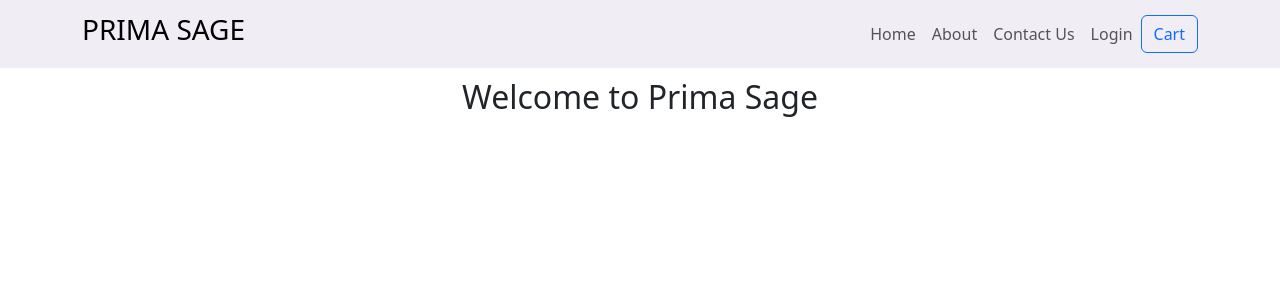
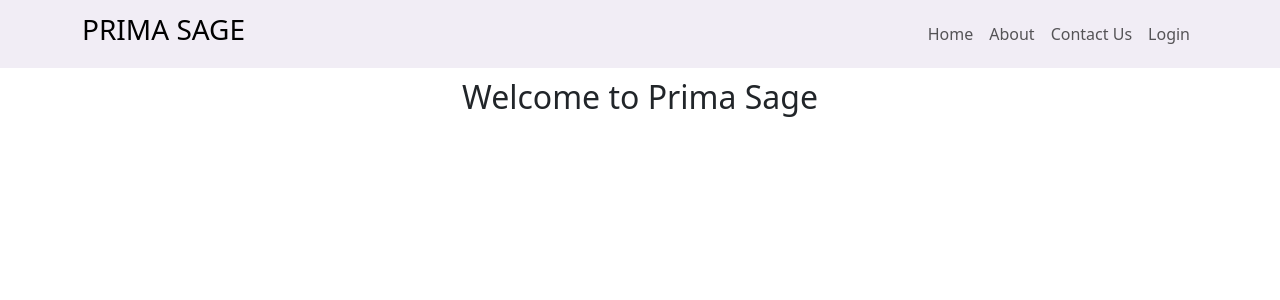
Before and after one commit to sabareesanrajkumar/prima-saga-ecommerce, a React (Create React App) app in the folder client/: page / in a window 1280 px wide. Shown: the top 300 px of the page. Built offline with nearby package versions, Linux system fonts and the light colour scheme.

Commit message:
enabling cart only after login

```diff
--- a/client/src/Components/NavBar/NavBar.jsx
+++ b/client/src/Components/NavBar/NavBar.jsx
@@ -53,6 +53,7 @@ const NavBar = () => {
               )}
             </Nav>
           </Navbar.Collapse>
+          {authCtx.isLoggedIn && (
             <Button variant="outline-primary" onClick={handleShow}>
               Cart
               {totalItems > 0 && (
@@ -61,6 +62,7 @@ const NavBar = () => {
                 </Badge>
               )}
             </Button>
+          )}
         </Container>
       </Navbar>
       <Cart show={showCart} handleClose={handleClose} />
```
Lines whose indentation alone changed are shown as unchanged.
